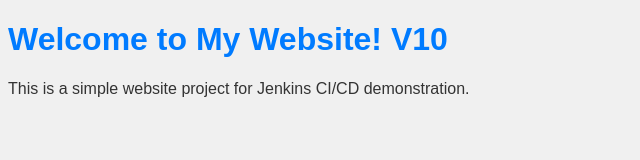
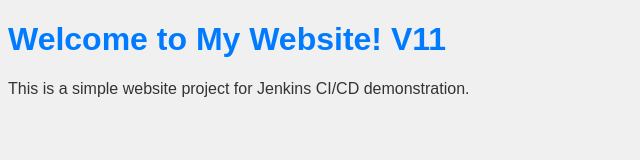
Before and after one commit to Ahmar1232/jenkins-website-ci, a plain HTML site: page index.html in a window 1280 px wide. Shown: the full height of the page, 0-640 px from the left. Drawn offline with Linux system fonts and the light colour scheme.

Commit message:
update11

```diff
--- a/index.html
+++ b/index.html
@@ -8,7 +8,7 @@ scale=1.0">
 <link rel="stylesheet" href="styles.css">
 </head>
 <body>
-<h1>Welcome to My Website! V10</h1>
+<h1>Welcome to My Website! V11</h1>
 <p>This is a simple website project for Jenkins CI/CD
 demonstration.</p>
 </body>
```
